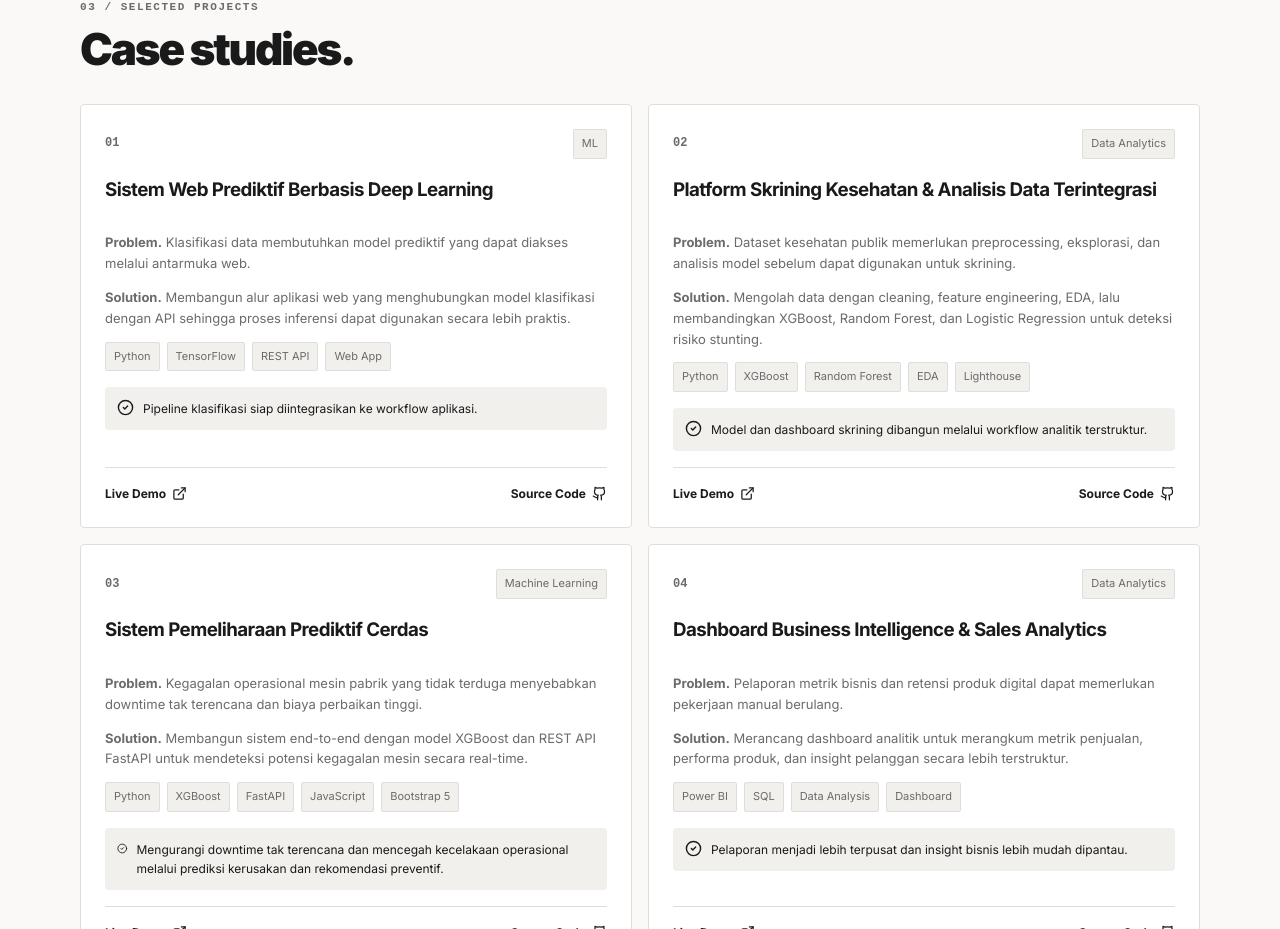
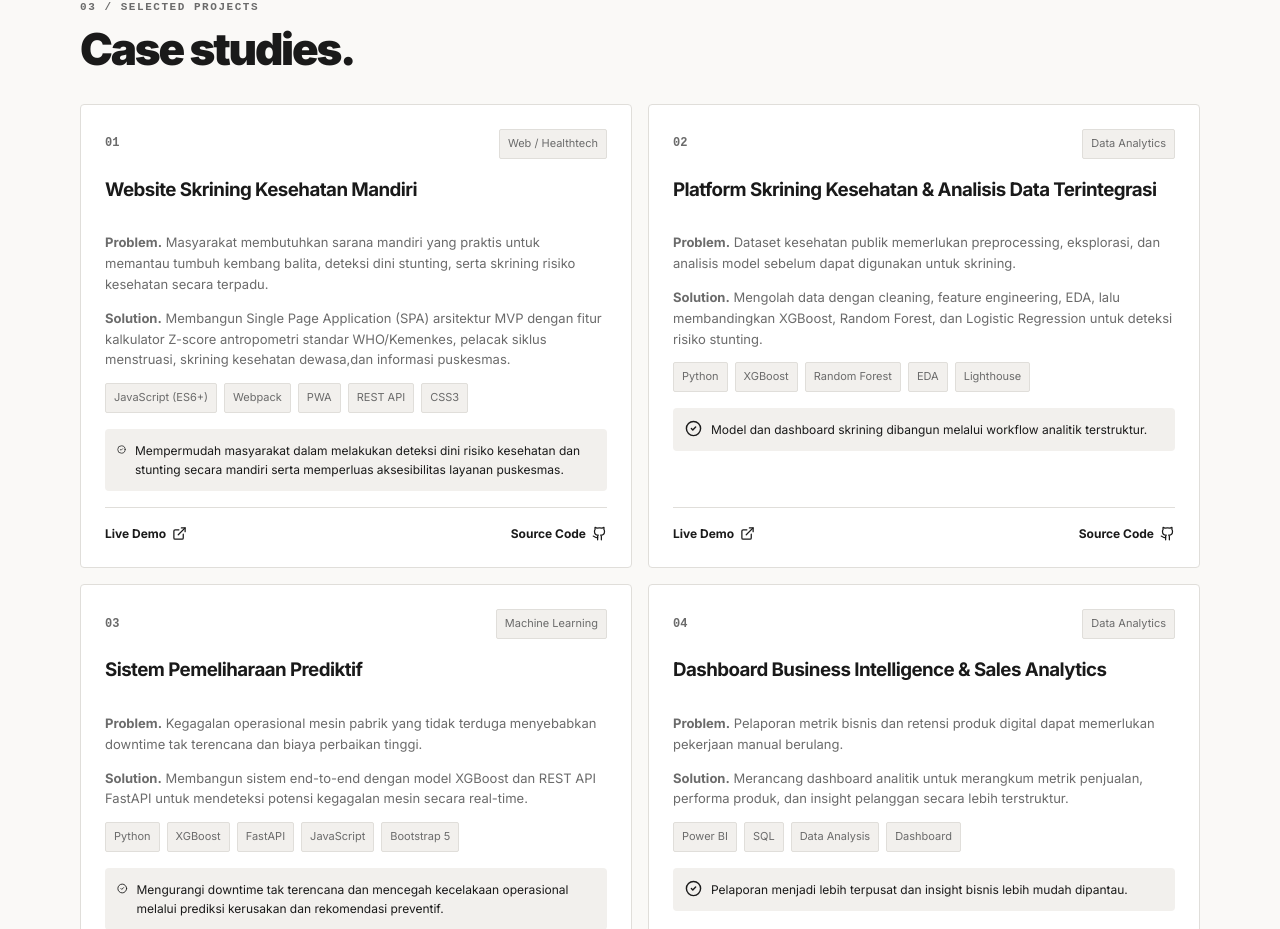
Before and after one commit to venadd/portfolio, a Next.js app: page / in a window 1280 px wide. Shown: the part 2194-3123 px from the top of the page. Built offline with nearby package versions, Linux system fonts and the light colour scheme.

Commit message:
Update font fallback dan perbaikan teks portofolio

```diff
--- a/app/globals.css
+++ b/app/globals.css
@@ -35,7 +35,7 @@ body {
   margin: 0;
   background: var(--bg);
   color: var(--text);
-  font-family: var(--font-inter), system-ui, sans-serif;
+  font-family: var(--font-inter, system-ui, sans-serif);
   line-height: 1.6;
 }
 a { color: inherit; text-decoration: none; }
--- a/data/portfolio.ts
+++ b/data/portfolio.ts
@@ -31,13 +31,13 @@ export const skills = [
 
 export const projects = [
   {
-    title: "Sistem Web Prediktif Berbasis Deep Learning",
-    category: "ML",
-    problem: "Klasifikasi data membutuhkan model prediktif yang dapat diakses melalui antarmuka web.",
-    solution: "Membangun alur aplikasi web yang menghubungkan model klasifikasi dengan API sehingga proses inferensi dapat digunakan secara lebih praktis.",
-    stack: ["Python", "TensorFlow", "REST API", "Web App"],
-    impact: "Pipeline klasifikasi siap diintegrasikan ke workflow aplikasi.",
-    demo: "#",
+    title: "Website Skrining Kesehatan Mandiri",
+    category: "Web / Healthtech",
+    problem: "Masyarakat membutuhkan sarana mandiri yang praktis untuk memantau tumbuh kembang balita, deteksi dini stunting, serta skrining risiko kesehatan secara terpadu.",
+    solution: "Membangun Single Page Application (SPA) arsitektur MVP dengan fitur kalkulator Z-score antropometri standar WHO/Kemenkes, pelacak siklus menstruasi, skrining kesehatan dewasa,dan informasi puskesmas.",
+    stack: ["JavaScript (ES6+)", "Webpack", "PWA", "REST API", "CSS3"],
+    impact: "Mempermudah masyarakat dalam melakukan deteksi dini risiko kesehatan dan stunting secara mandiri serta memperluas aksesibilitas layanan puskesmas.",
+    demo: "https://healthmatedkk.netlify.app/",
     source: "#",
   },
   {
@@ -51,7 +51,7 @@ export const projects = [
     source: "#",
   },
   {
-    title: "Sistem Pemeliharaan Prediktif Cerdas",
+    title: "Sistem Pemeliharaan Prediktif",
     category: "Machine Learning",
     problem: "Kegagalan operasional mesin pabrik yang tidak terduga menyebabkan downtime tak terencana dan biaya perbaikan tinggi.",
     solution: "Membangun sistem end-to-end dengan model XGBoost dan REST API FastAPI untuk mendeteksi potensi kegagalan mesin secara real-time.",
```
